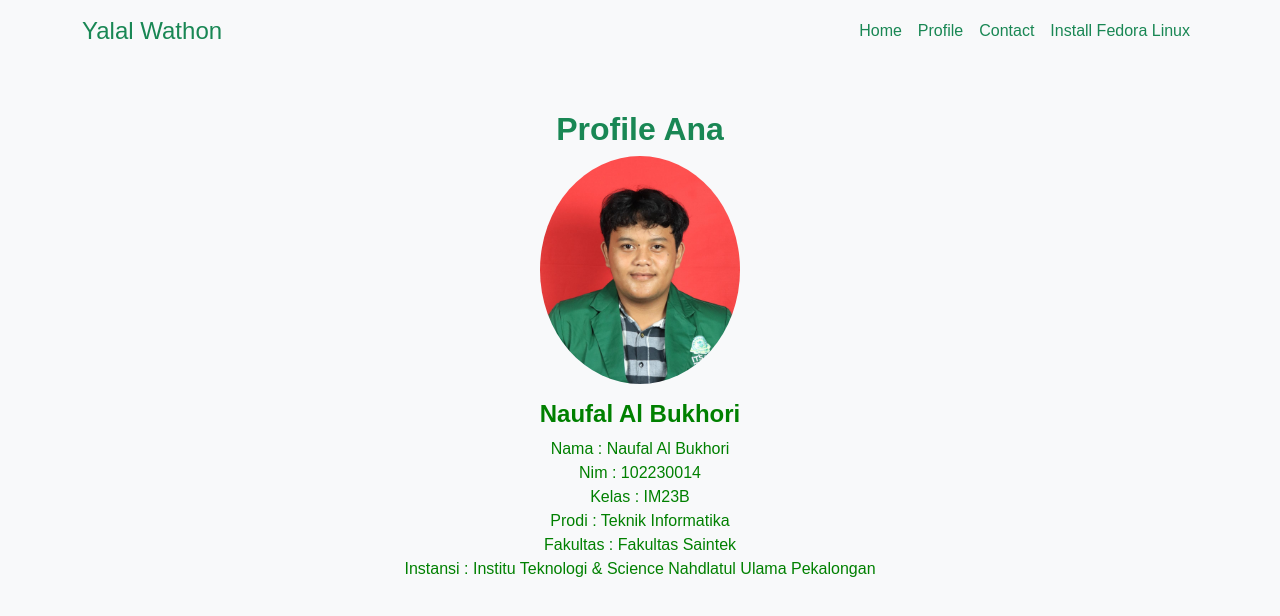
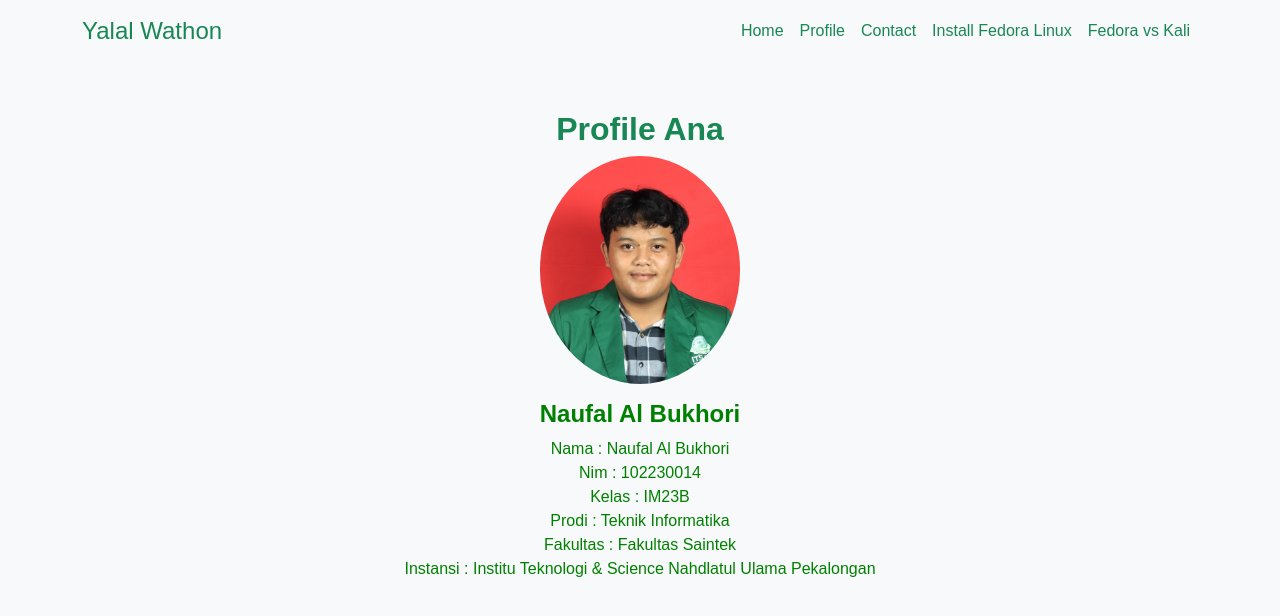
Before and after one commit to NaufalAlBukhori/NaufalAlBukhori, a plain HTML site: page indexprofile.html in a window 1280 px wide. Drawn offline with nearby package versions, Linux system fonts and the light colour scheme.

Commit message:
Update indexprofile.html

```diff
--- a/indexprofile.html
+++ b/indexprofile.html
@@ -29,6 +29,9 @@
           <li class="nav-item">
             <a class="nav-link text-success" href="installfedora.html">Install Fedora Linux</a>
           </li>
+          <li class="nav-item">
+            <a class="nav-link text-success" href="perbedaanfedorakali.html">Fedora vs Kali</a>
+          </li>
         </ul>
       </div>
     </div>
```
